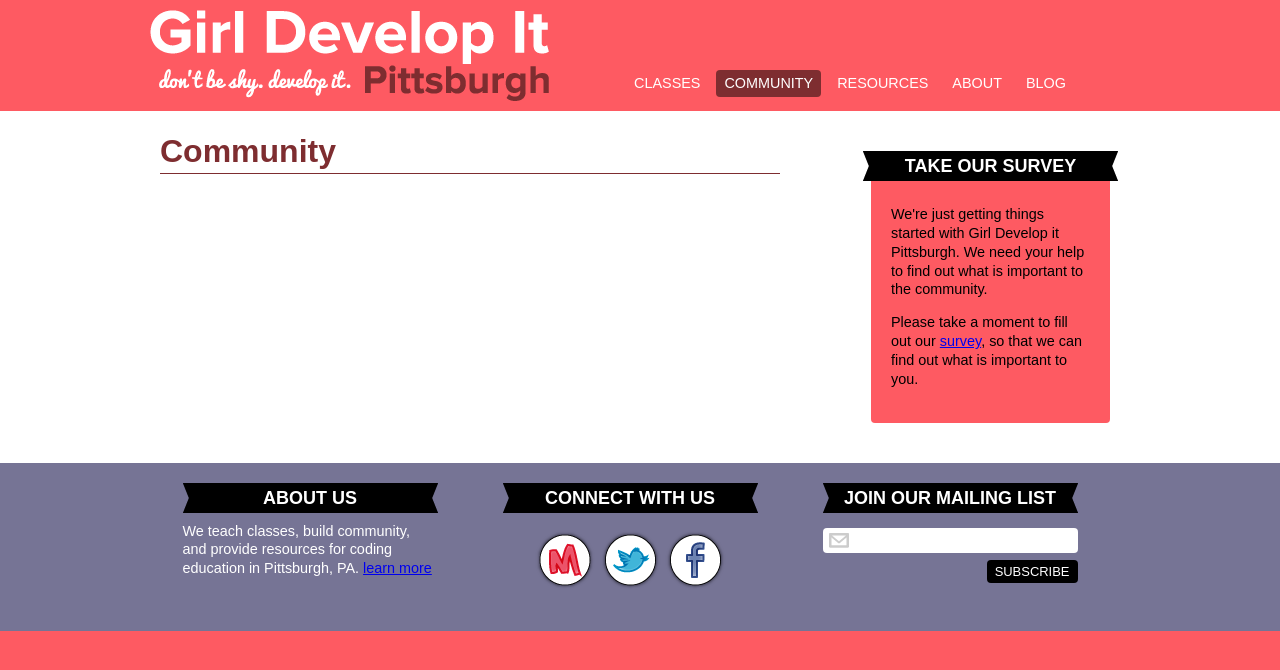
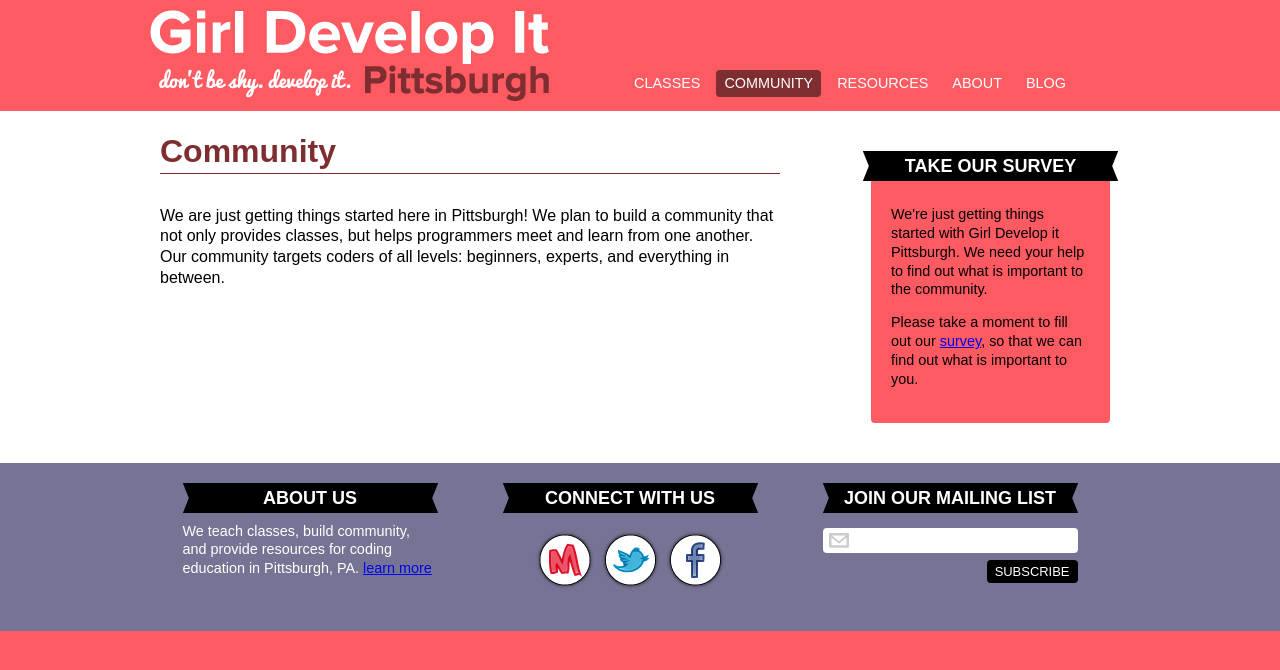
Before and after one commit to gdipgh/girldevelopitpgh.com, a Jekyll site: the page built from community/index.html, in a window 1280 px wide. Shown: the top 670 px of the page. Built offline with Jekyll 4.4.1, drawn with Linux system fonts in a browser that asks for light colours.

Commit message:
Update community page copy

```diff
--- a/community/index.html
+++ b/community/index.html
@@ -3,5 +3,8 @@
 title: Community
 ---
 <p>
-
+We are just getting things started here in Pittsburgh!  We plan to build a
+community that not only provides classes, but helps programmers meet and learn
+from one another.  Our community targets coders of all levels: beginners, experts,
+and everything in between.
 </p>
```
